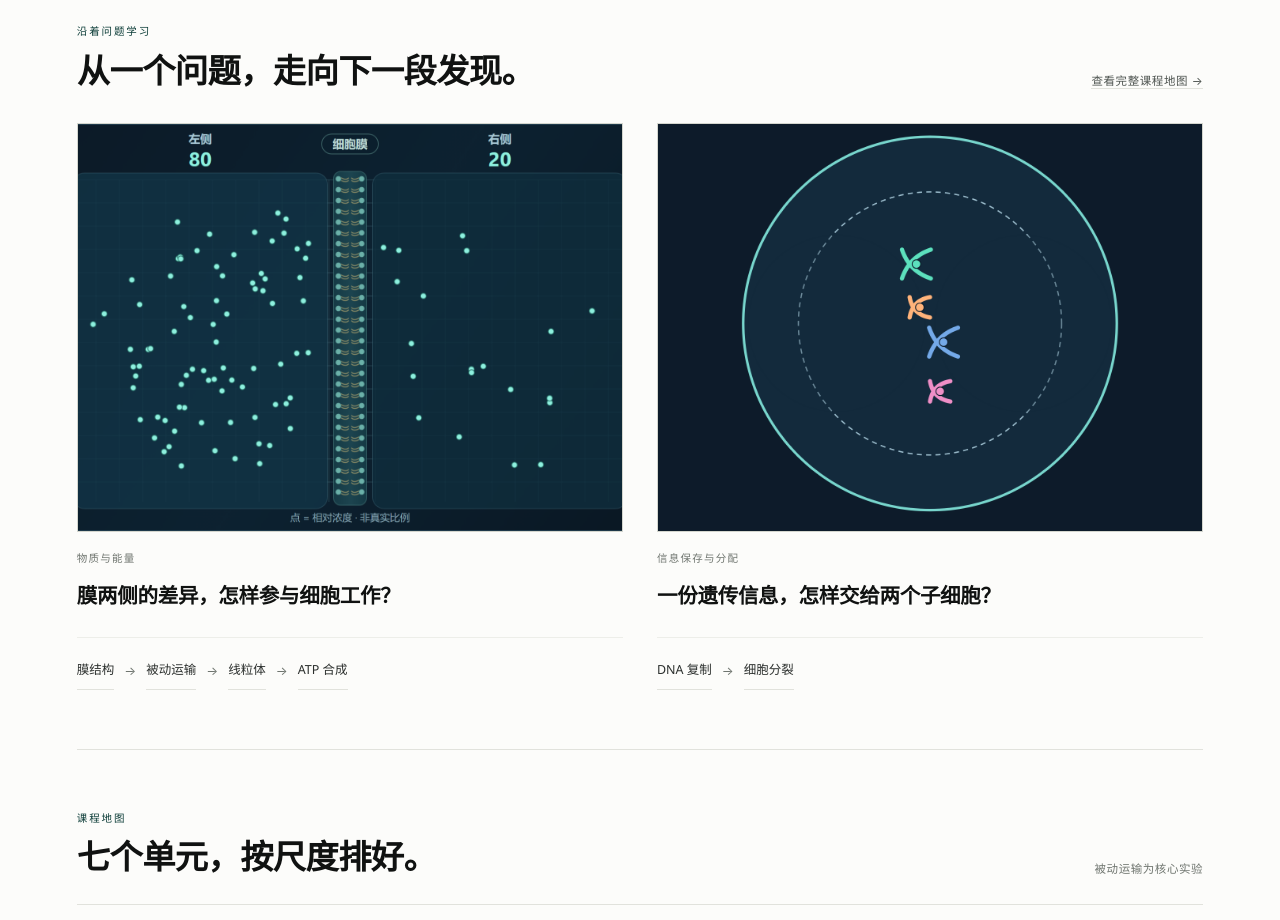
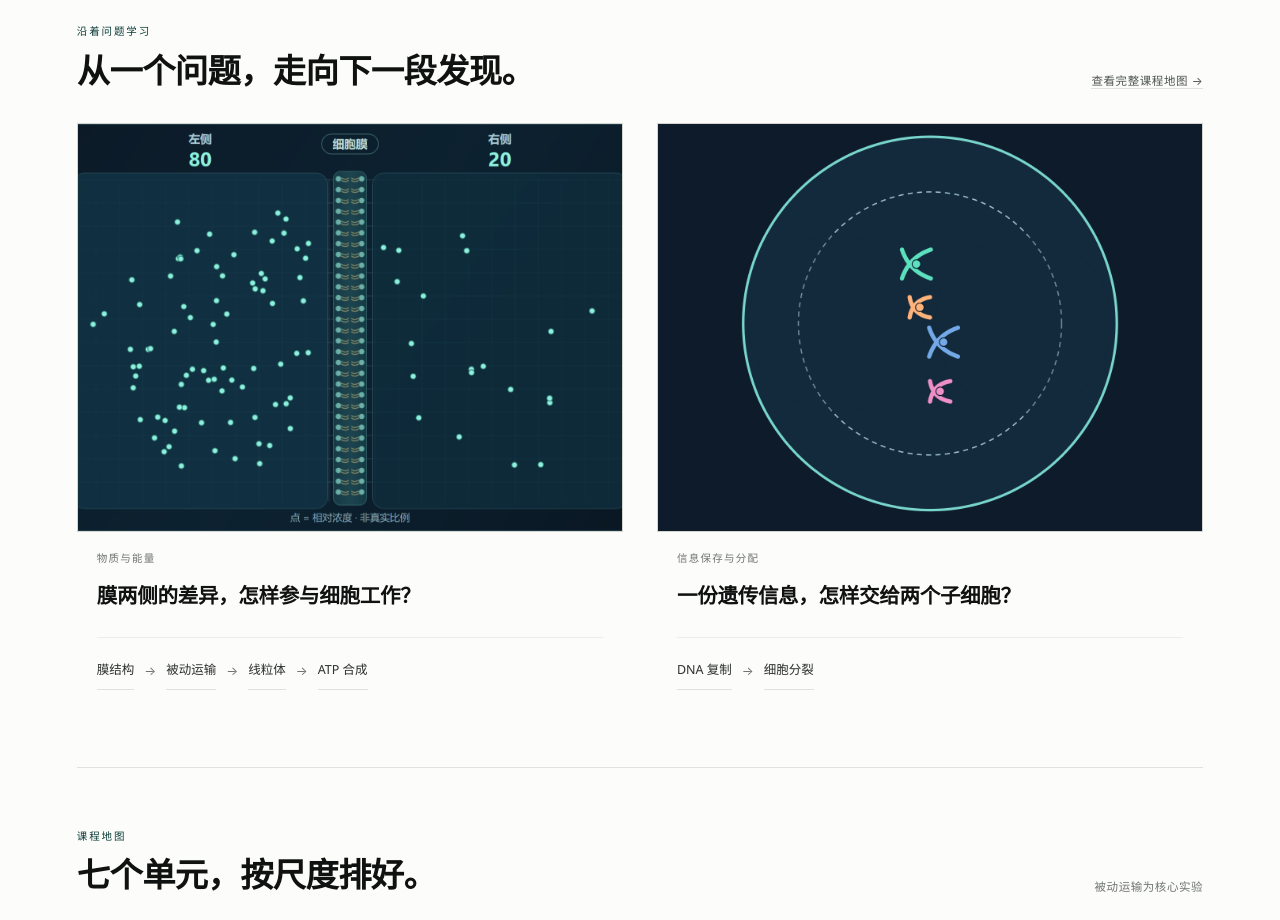
Before and after one commit to IrisShuran/biolens, a plain HTML site: page dist/index.html in a window 1280 px wide. Shown: the part 1180-2100 px from the top of the page. Drawn offline with nearby package versions, Linux system fonts and the light colour scheme.

Commit message:
Inset homepage route card content

```diff
--- a/dist/visual-refresh.css
+++ b/dist/visual-refresh.css
@@ -714,6 +714,14 @@ body:has(#homeMain) .site-context{display:none}
 .home-route-card h3{margin:16px 0 26px}
 .home-route-card p{margin-top:auto;padding-top:14px;border-top:1px solid var(--d-line-2)}
 
+/* Keep the route image full width, but give every line of copy room to breathe
+   inside the lifted card surface. */
+.home-route-card>span,.home-route-card>h3,.home-route-card>p{margin-left:20px;margin-right:20px}
+.home-route-card{padding-bottom:18px}
+@media(hover:hover) and (pointer:fine){
+  .home-route-card:hover{transform:translateY(-2px);box-shadow:0 12px 28px rgba(16,34,32,.13)}
+}
+
 /* ---------- 课程库：七个单元收成一行，指向课程地图 ---------- */
 .home-library{padding-block:clamp(46px,4.6vw,66px)}
 .home-library .home-section-heading{margin-bottom:clamp(20px,2.2vw,28px)}
```
